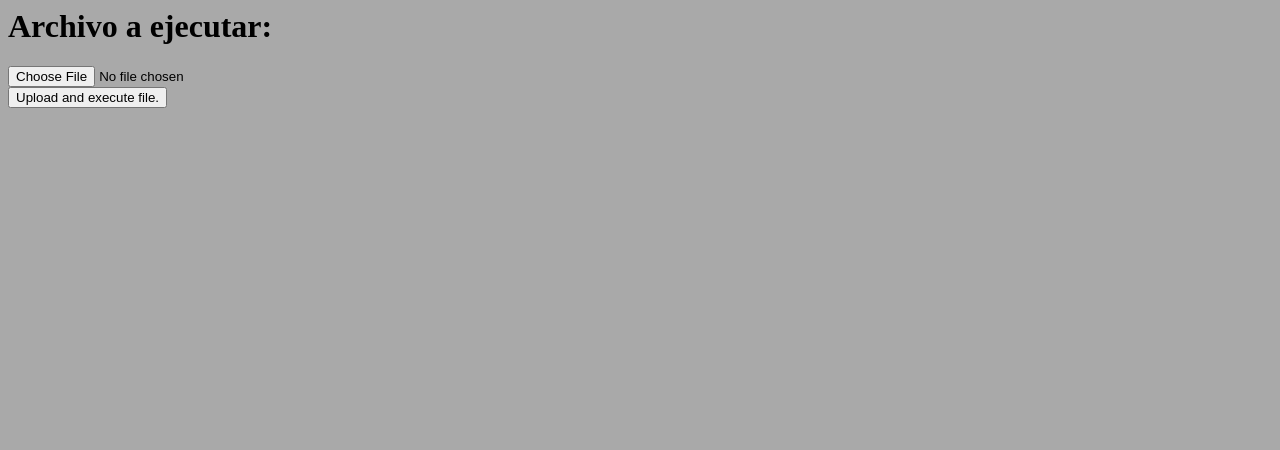
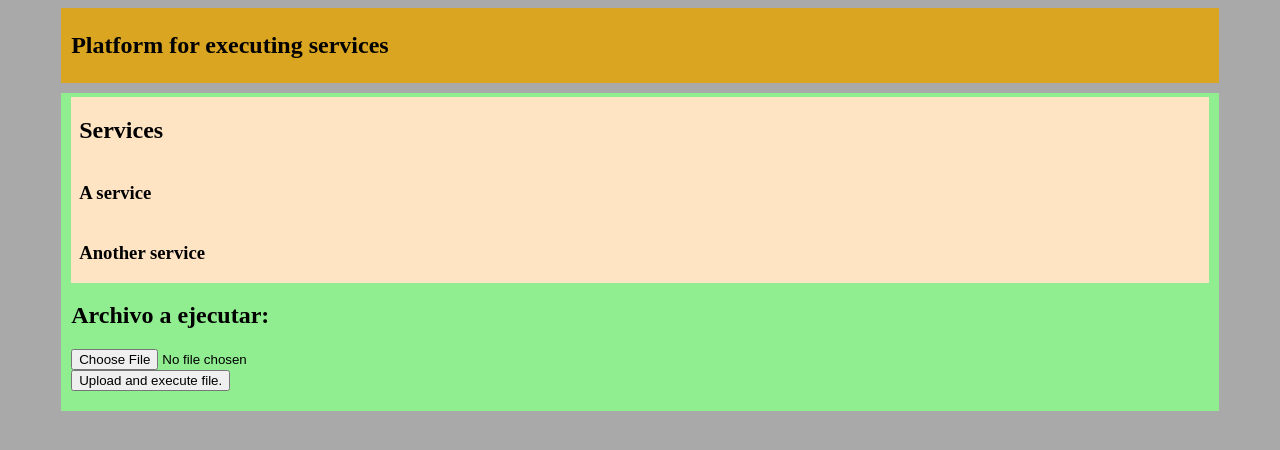
Before and after one commit to alu0101056944/compnube-service, a website: page www/index.html in a window 1280 px wide. Drawn offline with Linux system fonts and the light colour scheme; files whose address does not match are found by name.

Commit message:
Added html/css structure for showing services.

```diff
--- /dev/null
+++ b/www/assets/index.css
@@ -0,0 +1,31 @@
+
+nav {
+  margin: 0 auto;
+  width: 90%;
+  background-color: goldenrod;
+  padding: 4px 10px 4px 10px;
+  margin-bottom: 10px;
+}
+
+body {
+  background-color: darkgrey;
+}
+
+main {
+  margin: 0 auto;
+  background-color: lightgreen;
+  width: 90%;
+  padding: 4px 10px 4px 10px;
+}
+
+#divServices {
+  display: flex;
+  flex-direction: column;
+  background-color: bisque;
+  padding-left: 8px;
+}
+
+#divServiceList {
+  display: flex;
+  flex-direction: column;
+}
--- a/www/index.html
+++ b/www/index.html
@@ -2,13 +2,32 @@
 <html>
   <head>
     <title>Servicio genérico de cómputo</title>
+
+    <link rel="stylesheet" href="assets/index.css">
+
     <script type="module" src="upload-backend.js" defer></script>
   </head>
-  <body style="background-color: darkgrey;">
-    <h1>Archivo a ejecutar:</h1>
-    <form>
-      <input type="file" id="fileInput">
-      <br><button type="button" id="fileSendButton">Upload and execute file.</button>
-    </form>
+  <body>
+    <nav>
+      <h1>Platform for executing services</h1>
+    </nav>
+    <main>
+      <div id="divServices">
+        <h2>Services</h2>
+        <div id="divServiceList">
+          <h3>A service</h3>
+          <h3>Another service</h3>
+        </div>
+      </div>
+
+      <div>
+        <h2>Archivo a ejecutar:</h1>
+          <form>
+            <input type="file" id="fileInput">
+            <br>
+            <button type="button" id="fileSendButton">Upload and execute file.</button>
+          </form>
+      </div>
+    </main>
   </body>
 </html>
```
